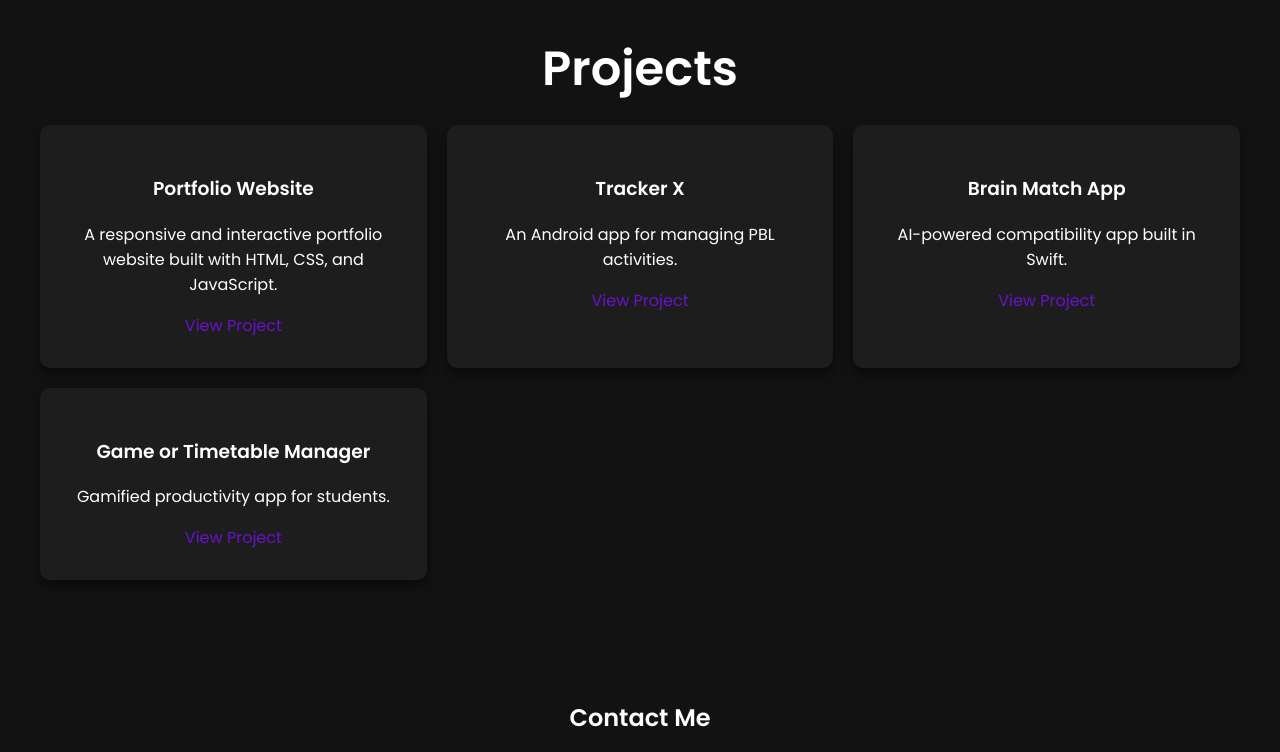
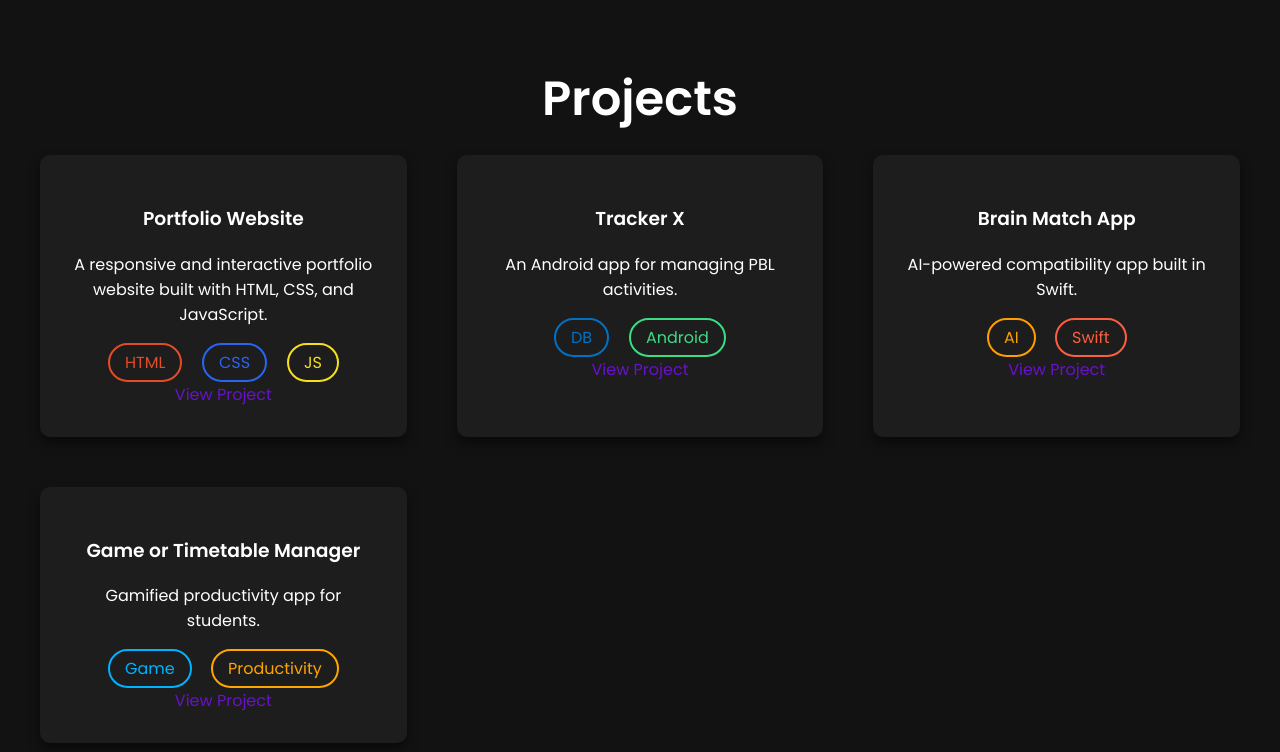
Before and after one commit to debugHARSH/harsh, a plain HTML site: page index.html in a window 1280 px wide. Shown: the part 1780-2532 px from the top of the page. Drawn offline with Linux system fonts and the light colour scheme.

Commit message:
Update index.html

```diff
--- a/index.html
+++ b/index.html
@@ -25,7 +25,7 @@
         nav {
             position: fixed;
             top: 0;
-            width: 100%;
+            width: 98%;
             background: rgba(0, 0, 0, 0.8);
             padding: 10px 20px;
             z-index: 1000;
@@ -42,7 +42,7 @@
 
         nav .menu {
             display: flex;
-            gap: 20px;
+            gap: 25px;
         }
 
         nav .menu a {
@@ -170,7 +170,7 @@
         .work-cards {
             display: grid;
             grid-template-columns: repeat(auto-fit, minmax(300px, 1fr));
-            gap: 20px;
+            gap: 50px;
             max-width: 1200px;
             margin: 0 auto;
         }
@@ -188,6 +188,94 @@
             transform: perspective(1000px) rotateY(20deg) scale(1.05);
             box-shadow: 0 15px 30px rgba(0, 0, 0, 0.7);
         }
+
+
+        /* Logos with Symbolic Topics and Border Color */
+.work-card .logos {
+    display: flex;
+    gap:20px;
+    margin-top: 10px;
+    justify-content: center;
+}
+
+.work-card .logo {
+    padding: 5px 15px;
+    border: 2px solid transparent;
+    border-radius: 20px;
+    font-size: 1em;
+    transition: transform 0.3s, opacity 0.3s ease-in-out;
+    opacity: 0.7;
+    display: inline-block;
+    color: #ffffff;
+}
+
+.work-card .logo:hover {
+    transform: scale(1.1);
+    opacity: 1;
+}
+
+/* Colors for Different Topics with Border */
+.work-card .html {
+    border-color: #e34c26; /* HTML color */
+    color: #e34c26;
+}
+
+.work-card .css {
+    border-color: #2965f1; /* CSS color */
+    color: #2965f1;
+}
+
+.work-card .js {
+    border-color: #f7df1e; /* JS color */
+    color: #f7df1e;
+}
+
+.work-card .database {
+    border-color: #0071c5; /* Database color */
+    color: #0071c5;
+}
+
+.work-card .android {
+    border-color: #3ddc84; /* Android color */
+    color: #3ddc84;
+}
+
+.work-card .ai {
+    border-color: #ff9e00; /* AI color */
+    color: #ff9e00;
+}
+
+.work-card .swift {
+    border-color: #fa5f40; /* SwiftUI color */
+    color: #fa5f40;
+}
+
+.work-card .game {
+    border-color: #00b2ff; /* Game Design color */
+    color: #00b2ff;
+}
+
+.work-card .productivity {
+    border-color: #ffa500; /* Productivity color */
+    color: #ffa500;
+}
+
+/* Animation on Load for Logos */
+.work-card .logo {
+    animation: logoAnimation 1s ease-out forwards;
+}
+
+@keyframes logoAnimation {
+    0% {
+        transform: scale(0.5);
+        opacity: 0;
+    }
+    100% {
+        transform: scale(1);
+        opacity: 1;
+    }
+}
+
 
         /* Contact Form Section */
         .contact-form-section {
@@ -302,21 +390,38 @@
         <div class="work-card">
             <h3>Portfolio Website</h3>
             <p>A responsive and interactive portfolio website built with HTML, CSS, and JavaScript.</p>
+            <div class="logos">
+                <span class="logo html">HTML</span>
+                <span class="logo css">CSS</span>
+                <span class="logo js">JS</span>
+            </div>
             <a href="#" style="color: #6a11cb; text-decoration: none;">View Project</a>
         </div>
         <div class="work-card">
             <h3>Tracker X</h3>
             <p>An Android app for managing PBL activities.</p>
+            <div class="logos">
+                <span class="logo database">DB</span>
+                <span class="logo android">Android</span>
+            </div>
             <a href="#" style="color: #6a11cb; text-decoration: none;">View Project</a>
         </div>
         <div class="work-card">
             <h3>Brain Match App</h3>
             <p>AI-powered compatibility app built in Swift.</p>
+            <div class="logos">
+                <span class="logo ai">AI</span>
+                <span class="logo swift">Swift</span>
+            </div>
             <a href="#" style="color: #6a11cb; text-decoration: none;">View Project</a>
         </div>
         <div class="work-card">
             <h3>Game or Timetable Manager</h3>
             <p>Gamified productivity app for students.</p>
+            <div class="logos">
+                <span class="logo game">Game</span>
+                <span class="logo productivity">Productivity</span>
+            </div>
             <a href="#" style="color: #6a11cb; text-decoration: none;">View Project</a>
         </div>
     </div>
@@ -347,7 +452,7 @@
             setTimeout(() => {
                 intro.style.display = 'none';
             }, 1000);
-        }, 3000);
+        }, 1500);
     });
 
     // Smooth scrolling for navigation links
```
